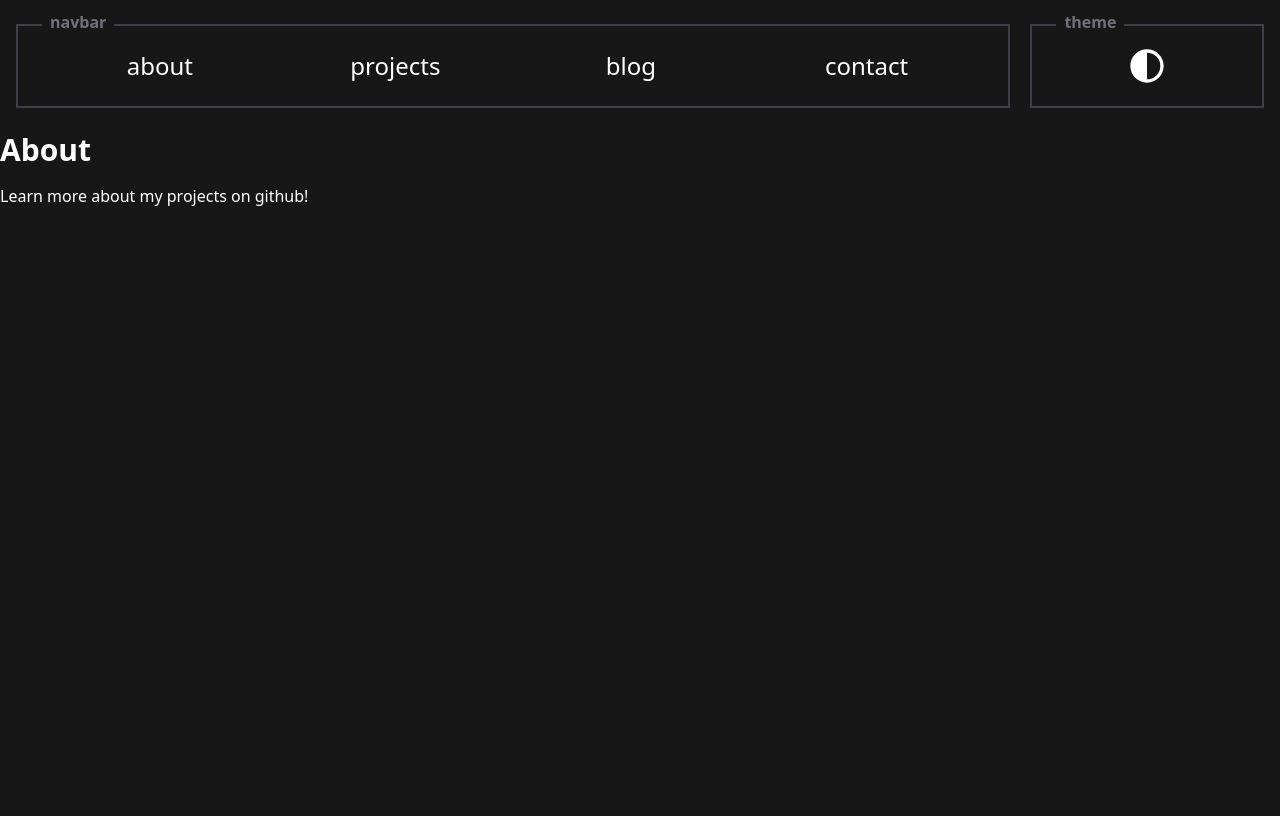
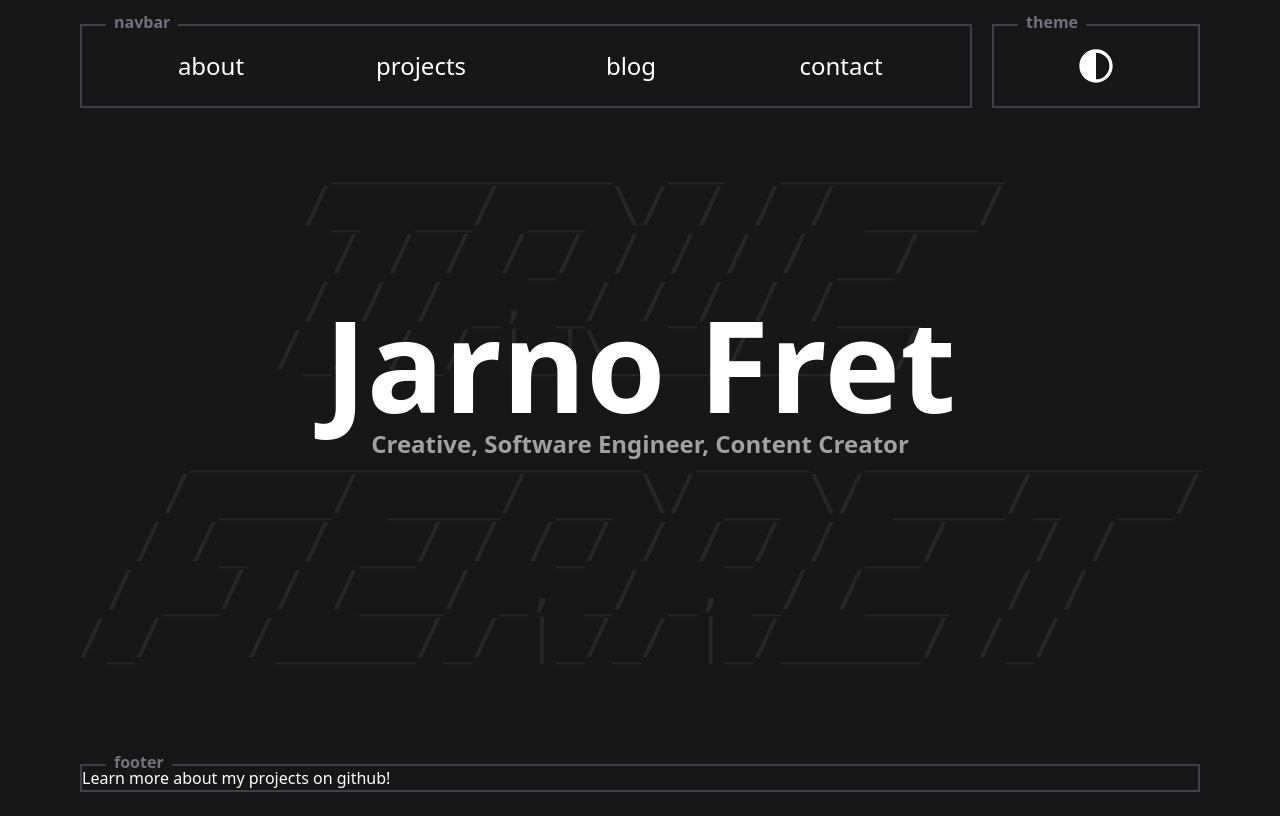
Before and after one commit to TheTrueFerret/portfolio-website, an Astro site: page / in a window 1280 px wide. Built offline with nearby package versions, Linux system fonts and the light colour scheme; Astro itself is replaced by a stand-in of ours; what @iconify/tailwind4 would draw is missing.

Commit message:
Hero Section added

```diff
--- a/src/components/Footer.astro
+++ b/src/components/Footer.astro
@@ -3,6 +3,12 @@ const platform = "github";
 const username = "trueferret";
 ---
 
-<footer>
-  <p>Learn more about my projects on <a href={`https://www.${platform}.com/${username}`}>{platform}</a>!</p>
+<footer class='w-full py-6'>
+  <div class='max-w-6xl mx-auto px-4'>
+    <div class='group relative border-2 border-zinc-700 hover:border-zinc-400 transition-all'>
+      <span class='absolute -top-4 left-6 px-2 bg-neutral-900 text-zinc-500 text-md font-semibold group-hover:text-zinc-300 transition-colors'>footer</span>
+
+      <p>Learn more about my projects on <a href={`https://www.${platform}.com/${username}`}>{platform}</a>!</p>
+    </div>
+  </div>
 </footer>
--- /dev/null
+++ b/src/components/HeroSection.astro
@@ -0,0 +1,34 @@
+---
+
+---
+
+
+
+<section class='w-full pb-8'>
+  <div class='max-w-7xl mx-auto relative'>
+
+    <div class="absolute inset-0 flex flex-col items-center justify-center z-10">
+      <h1 class="text-9xl font-bold text-white">Jarno Fret</h1>
+      <h4 class="pb-20 text-2xl font-bold text-neutral-400">Creative, Software Engineer, Content Creator</h4>
+    </div>
+
+    <div class="flex justify-center font-mono text-zinc-800 leading-none tracking-tighter whitespace-pre overflow-x-auto select-none">
+<pre class="text-5xl sm:text-5xl">
+         __________  __  ________
+        /_  __/ __ \/ / / / ____/
+         / / / /_/ / / / / __/
+        / / / _, _/ /_/ / /___
+       /_/ /_/ |_|\____/_____/
+
+    ________________  ____  ____________
+   / ____/ ____/ __ \/ __ \/ ____/_  __/
+  / /_  / __/ / /_/ / /_/ / __/   / /
+ / __/ / /___/ _, _/ _, _/ /___  / /
+/_/   /_____/_/ |_/_/ |_/_____/ /_/
+
+</pre>
+    </div>
+
+
+  </div>
+</section>
--- a/src/components/Navigation.astro
+++ b/src/components/Navigation.astro
@@ -3,7 +3,7 @@
 ---
 
 <header class='w-full py-6'>
-  <div class='max-w-7xl mx-auto px-4 grid grid-cols-5 gap-5'>
+  <div class='max-w-6xl mx-auto px-4 grid grid-cols-5 gap-5'>
 
     <nav class='group relative col-start-1 col-span-4 border-2 border-zinc-700 hover:border-zinc-400 transition-all'>
       <span class='absolute -top-4 left-6 px-2 bg-neutral-900 text-zinc-500 text-md font-semibold group-hover:text-zinc-300 transition-colors'>navbar</span>
@@ -19,7 +19,7 @@
       <span class='absolute -top-4 left-6 px-2 bg-neutral-900 text-zinc-500 text-md font-semibold group-hover:text-zinc-300 transition-colors'>theme</span>
       <div class='h-full flex items-center justify-center'>
         <button id='themeToggle' class='w-10 h-10' aria-label='Toggle theme'>
-          <svg class='h-full w-full' xmlns='http://www.w3.org/2000/svg' width='24' height='24' viewBox='0 0 24 24'>
+          <svg class='h-full w-full hover:text-zinc-500 transition-colors' xmlns='http://www.w3.org/2000/svg' width='24' height='24' viewBox='0 0 24 24'>
             <path fill='currentColor' d='M12 22c5.523 0 10-4.477 10-10S17.523 2 12 2S2 6.477 2 12s4.477 10 10 10m0-2V4a8 8 0 1 1 0 16' />
           </svg>
         </button>
--- a/src/pages/index.astro
+++ b/src/pages/index.astro
@@ -1,4 +1,5 @@
 ---
+import HeroSection from '../components/HeroSection.astro';
 import Layout from '../layouts/Layout.astro';
 
 const pageTitle = 'TrueFerret.dev';
@@ -6,5 +7,5 @@ const pageTitle = 'TrueFerret.dev';
 
 
 <Layout pageTitle={pageTitle}>
-  <h1 class='text-3xl font-bold mb-4'>About</h1>
+  <HeroSection />
 </Layout>
```
